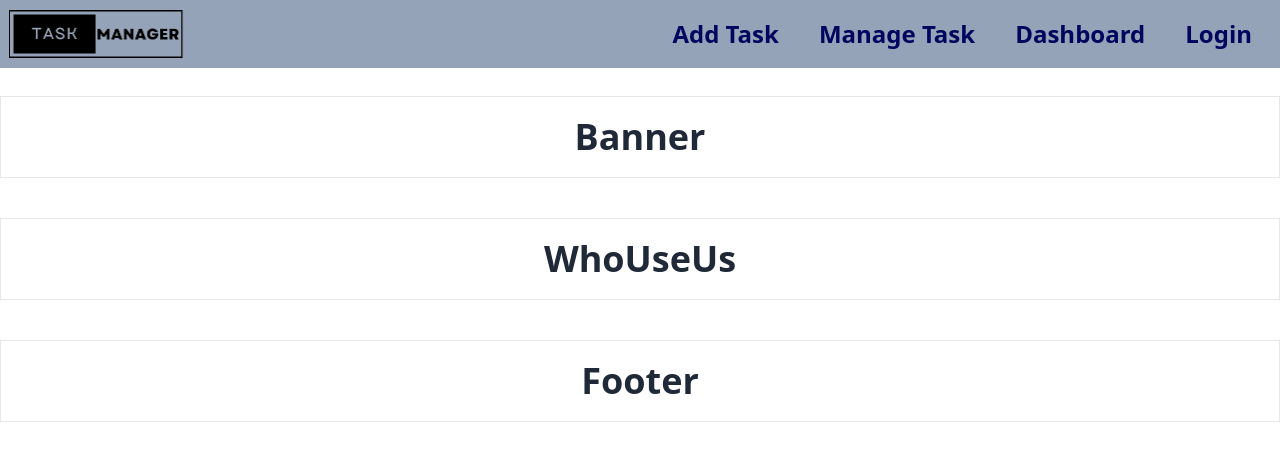
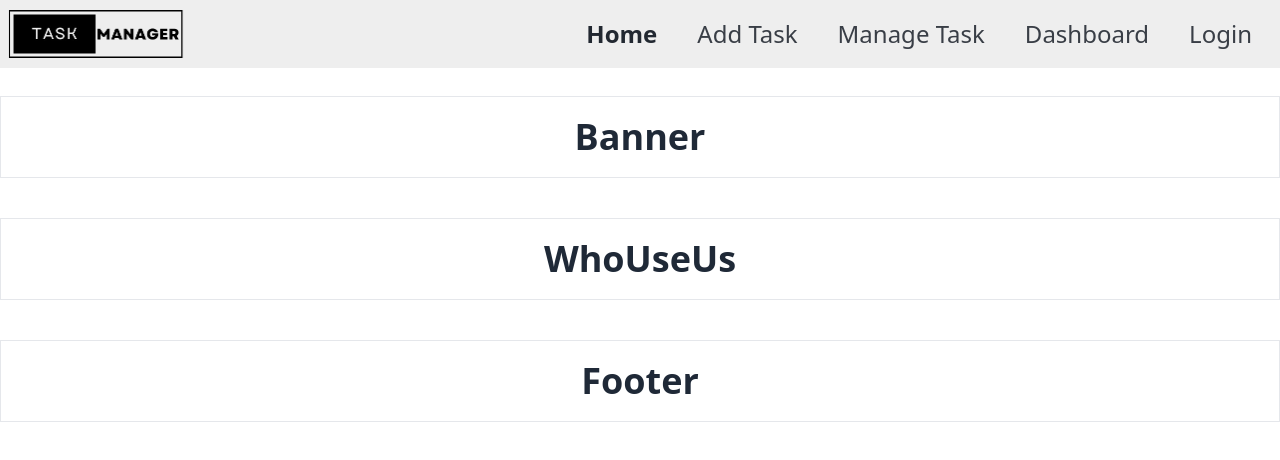
Before and after one commit to SiamIslamSagor/manage-your-task, a React (Vite) app: page / in a window 1280 px wide. Shown: the top 460 px of the page. Built offline with nearby package versions, Linux system fonts and the light colour scheme.

Commit message:
modyfy navbar active style with hover effect

```diff
--- a/src/components/Navbar.jsx
+++ b/src/components/Navbar.jsx
@@ -8,26 +8,32 @@ const Navbar = () => {
 
   const lgRoutes = (
     <>
-      <div className="lg:text-xl xl:text-2xl 2xl:text-3xl lg:mx-3 xl:mx-5 2xl:mx-8 font-medium">
-        <NavLink className="" to={"/"}>
+      <div className="nav-div lg:text-xl xl:text-2xl 2xl:text-3xl lg:mx-3 xl:mx-5 2xl:mx-8 font-medium">
+        <NavLink className="text-ds-color" to={"/"}>
+          Home
+        </NavLink>
+      </div>
+
+      <div className="nav-div lg:text-xl xl:text-2xl 2xl:text-3xl lg:mx-3 xl:mx-5 2xl:mx-8 font-medium">
+        <NavLink className="text-ds-color" to={"/sadf"}>
           Add Task
         </NavLink>
       </div>
 
-      <div className="lg:text-xl xl:text-2xl 2xl:text-3xl lg:mx-3 xl:mx-5 2xl:mx-8 font-medium">
-        <NavLink className="" to={"/"}>
+      <div className="nav-div lg:text-xl xl:text-2xl 2xl:text-3xl lg:mx-3 xl:mx-5 2xl:mx-8 font-medium">
+        <NavLink className="text-ds-color" to={"/dfg"}>
           Manage Task
         </NavLink>
       </div>
 
-      <div className="lg:text-xl xl:text-2xl 2xl:text-3xl lg:mx-3 xl:mx-5 2xl:mx-8 font-medium">
-        <NavLink className="" to={"/"}>
+      <div className="nav-div lg:text-xl xl:text-2xl 2xl:text-3xl lg:mx-3 xl:mx-5 2xl:mx-8 font-medium">
+        <NavLink className="text-ds-color" to={"/dfg"}>
           Dashboard
         </NavLink>
       </div>
 
-      <div className="lg:text-xl xl:text-2xl 2xl:text-3xl lg:mx-3 xl:mx-5 2xl:mx-8 font-medium">
-        <NavLink className="" to={"/"}>
+      <div className="nav-div lg:text-xl xl:text-2xl 2xl:text-3xl lg:mx-3 xl:mx-5 2xl:mx-8 font-medium">
+        <NavLink className="text-ds-color" to={"/dfg"}>
           Login
         </NavLink>
       </div>
@@ -36,26 +42,47 @@ const Navbar = () => {
 
   const maxLgRoutes = (
     <>
-      <div className="flex flex-col item-center justify-center border p-5 my-10">
-        <NavLink className="text-4xl text-center font-bold" to={"/"}>
+      <div className="nav-div flex item-center justify-center border p-5 my-2">
+        <NavLink
+          className="text-ds-color text-4xl text-center font-bold"
+          to={"/"}
+        >
+          Home
+        </NavLink>
+      </div>
+
+      <div className="nav-div flex item-center justify-center border p-5 my-2">
+        <NavLink
+          className="text-ds-color text-4xl text-center font-bold"
+          to={"/sjdkl"}
+        >
           Add Task
         </NavLink>
       </div>
 
-      <div className="flex flex-col item-center justify-center border p-5 my-10">
-        <NavLink className="text-4xl text-center font-bold" to={"/"}>
+      <div className="nav-div flex item-center justify-center border p-5 my-2">
+        <NavLink
+          className="text-ds-color text-4xl text-center font-bold"
+          to={"/sjdkl"}
+        >
           Manage Task
         </NavLink>
       </div>
 
-      <div className="flex flex-col item-center justify-center border p-5 my-10">
-        <NavLink className="text-4xl text-center font-bold" to={"/"}>
+      <div className="nav-div flex item-center justify-center border p-5 my-2">
+        <NavLink
+          className="text-ds-color text-4xl text-center font-bold"
+          to={"/sjdkl"}
+        >
           Dashboard
         </NavLink>
       </div>
 
-      <div className="flex flex-col item-center justify-center border p-5 my-10">
-        <NavLink className="text-4xl text-center font-bold" to={"/"}>
+      <div className="nav-div flex item-center justify-center border p-5 my-2">
+        <NavLink
+          className="text-ds-color text-4xl text-center font-bold"
+          to={"/sjdkl"}
+        >
           Login
         </NavLink>
       </div>
@@ -66,7 +93,7 @@ const Navbar = () => {
     <div className=" ">
       <div className="max-h-14 ">
         <nav className="relative z-10">
-          <div className="navbar bg-slate-400">
+          <div className="navbar bg-ls-color">
             {/* logo */}
             <div className="flex-1">
               <a href="/" className="cursor-pointer">
--- a/src/index.css
+++ b/src/index.css
@@ -3,8 +3,7 @@
 @tailwind utilities;
 
 div > a.active {
-  /* border-bottom: 3px solid #f86f03; */
-  color: #03045e;
+  color: #222831;
   font-weight: bold;
 }
 
@@ -20,8 +19,8 @@ div > a.active {
   height: 3px;
   width: 0;
   left: 0;
-  bottom: -3px;
-  transition: 0.5s;
+  bottom: -8px;
+  transition: all 0.5s ease;
 }
 
 a:hover::after {
--- a/tailwind.config.js
+++ b/tailwind.config.js
@@ -2,7 +2,14 @@
 export default {
   content: ["./index.html", "./src/**/*.{js,ts,jsx,tsx}"],
   theme: {
-    extend: {},
+    extend: {
+      colors: {
+        "dp-color": "#222831",
+        "ds-color": "#393E46",
+        "lp-color": "#00ADB5",
+        "ls-color": "#EEEEEE",
+      },
+    },
   },
   plugins: [require("daisyui")],
 };
```
